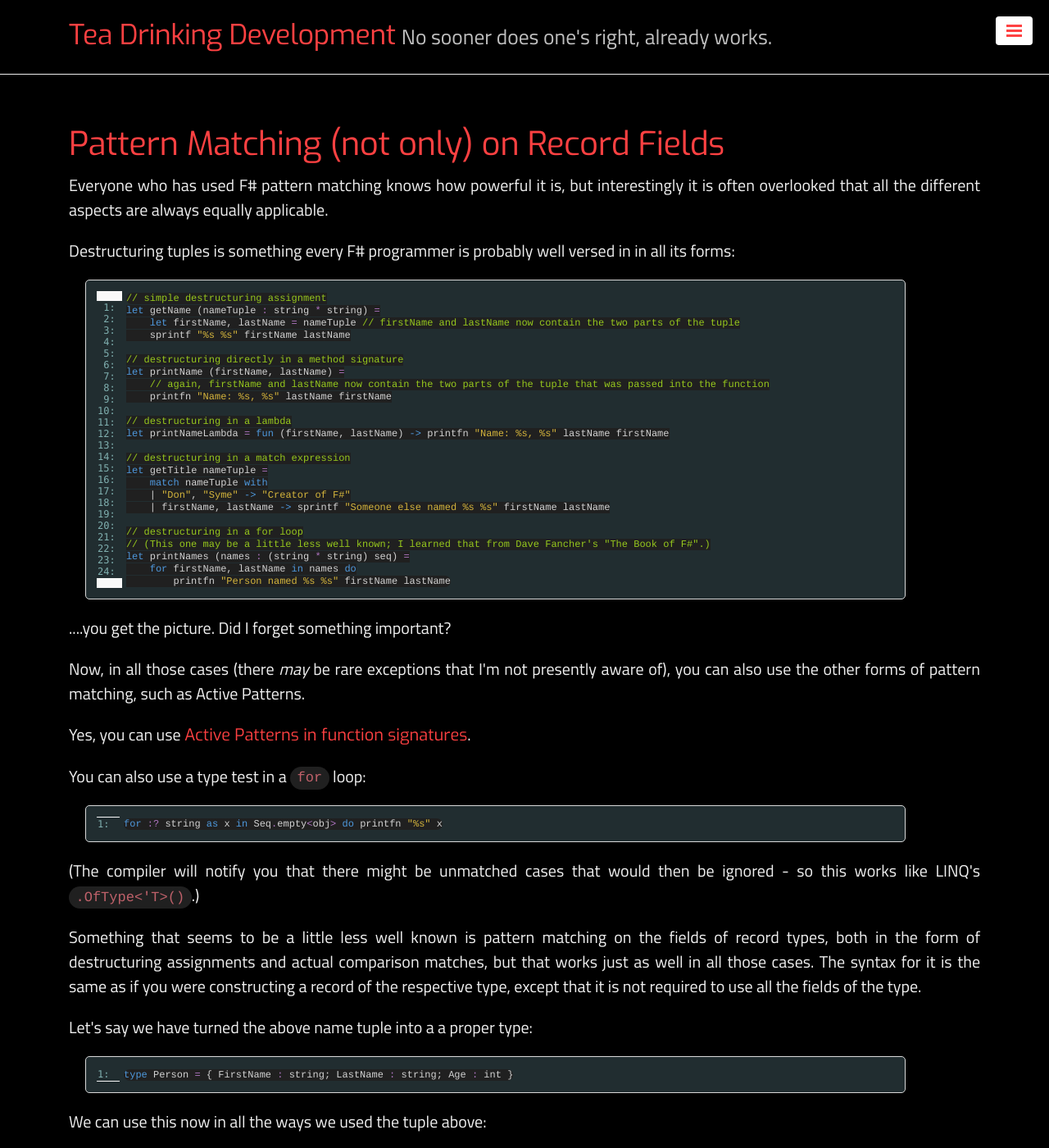
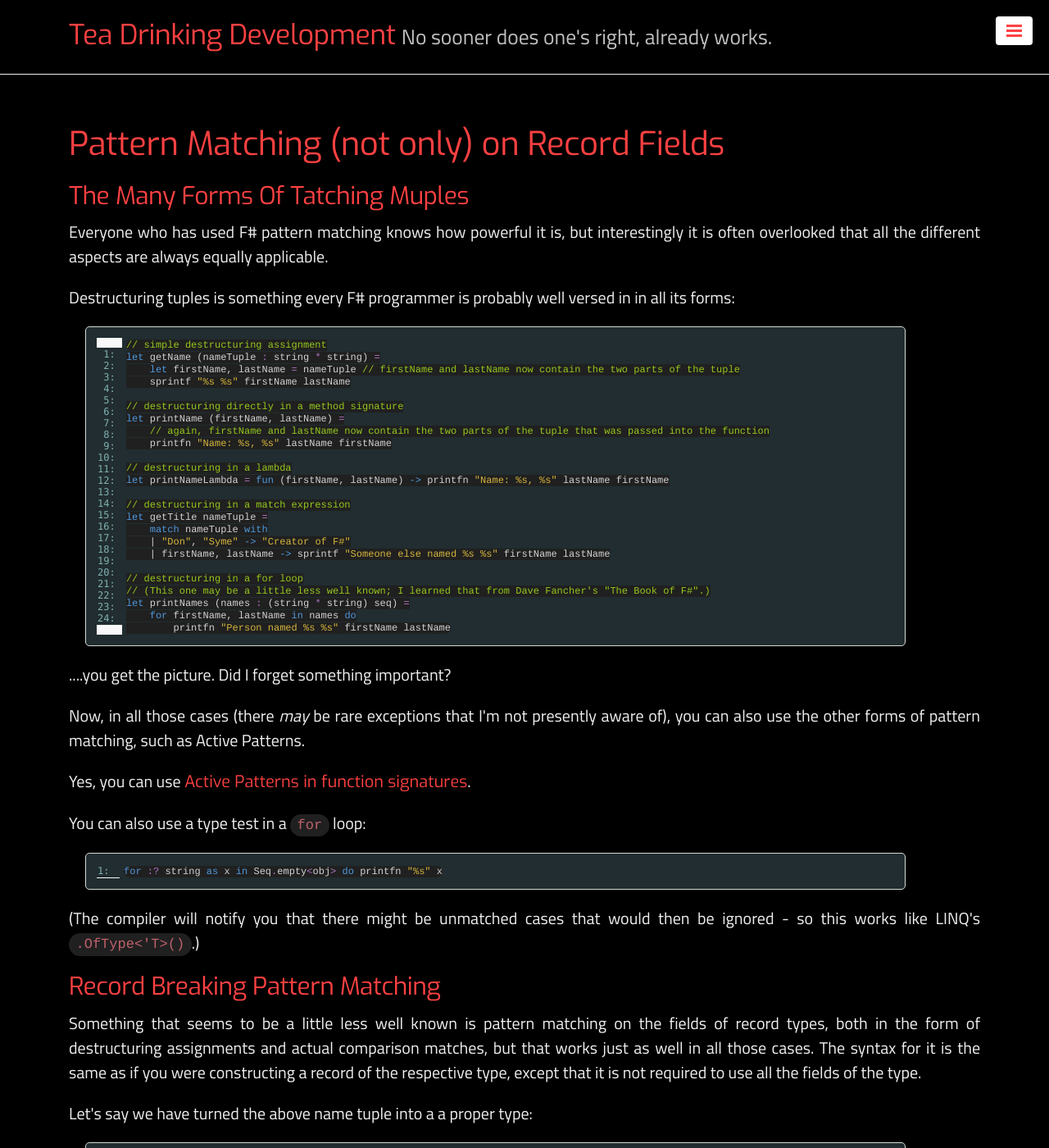
Before and after one commit to TeaDrivenDev/TeaDrivenDev.github.io, a Jekyll site: the page built from _posts/2016-01-04-pattern_matching_record_fields.html, in a window 1280 px wide and 1400 px high. Shown: the whole window at 82% size. Built offline with Jekyll 4.4.1, drawn with Linux system fonts in a browser that asks for light colours; some web fonts are replaced; Markdown is read by kramdown in place of the engine named in the settings.

Commit message:
Pattern Matching on Record Fields

```diff
--- a/_posts/2016-01-04-pattern_matching_record_fields.html
+++ b/_posts/2016-01-04-pattern_matching_record_fields.html
@@ -2,6 +2,8 @@
 layout: page
 title: Pattern Matching (not only) on Record Fields
 ---
+
+<h2>The Many Forms Of Tatching Muples</h2>
 
 <p>Everyone who has used F# pattern matching knows how powerful it is, but interestingly it is often overlooked that all the different aspects are always equally applicable.</p>
 
@@ -77,6 +79,8 @@ title: Pattern Matching (not only) on Record Fields
 
 <p>(The compiler will notify you that there might be unmatched cases that would then be ignored - so this works like LINQ's <code>.OfType&lt;'T&gt;()</code>.)</p>
 
+<h2>Record Breaking Pattern Matching</h2>
+
 <p>Something that seems to be a little less well known is pattern matching on the fields of record types, both in the form of destructuring assignments and actual comparison matches, but that works just as well in all those cases. The syntax for it is the same as if you were constructing a record of the respective type, except that it is not required to use all the fields of the type.</p>
 
 <p>Let's say we have turned the above name tuple into a a proper type:</p>
```
Also changed, not shown: other parts of _posts/2016-01-04-pattern_matching_record_fields.html (+2 -0 lines), 1 other file.
